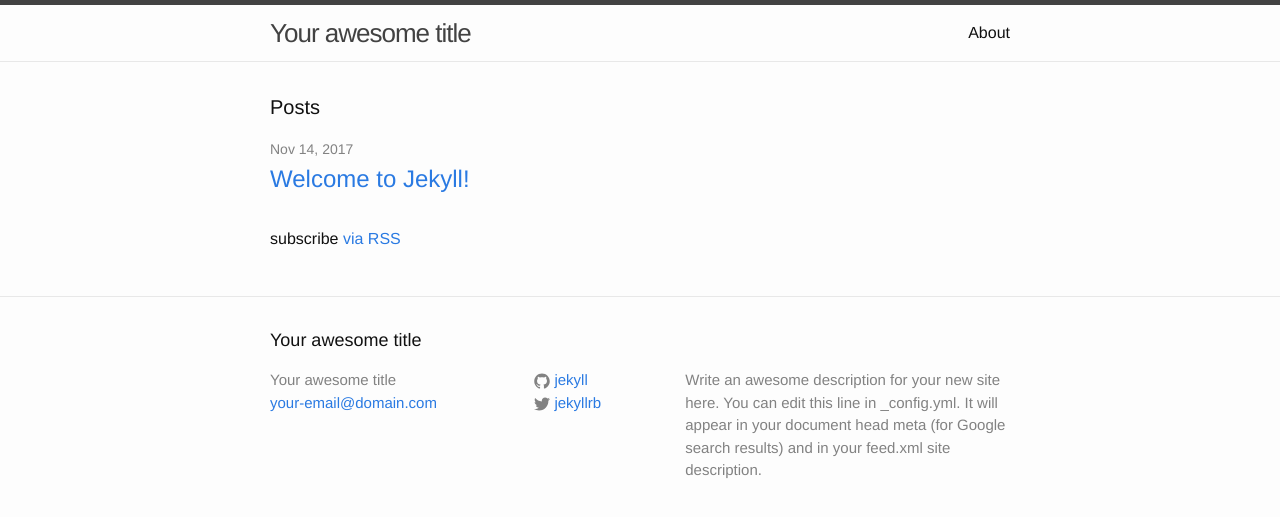
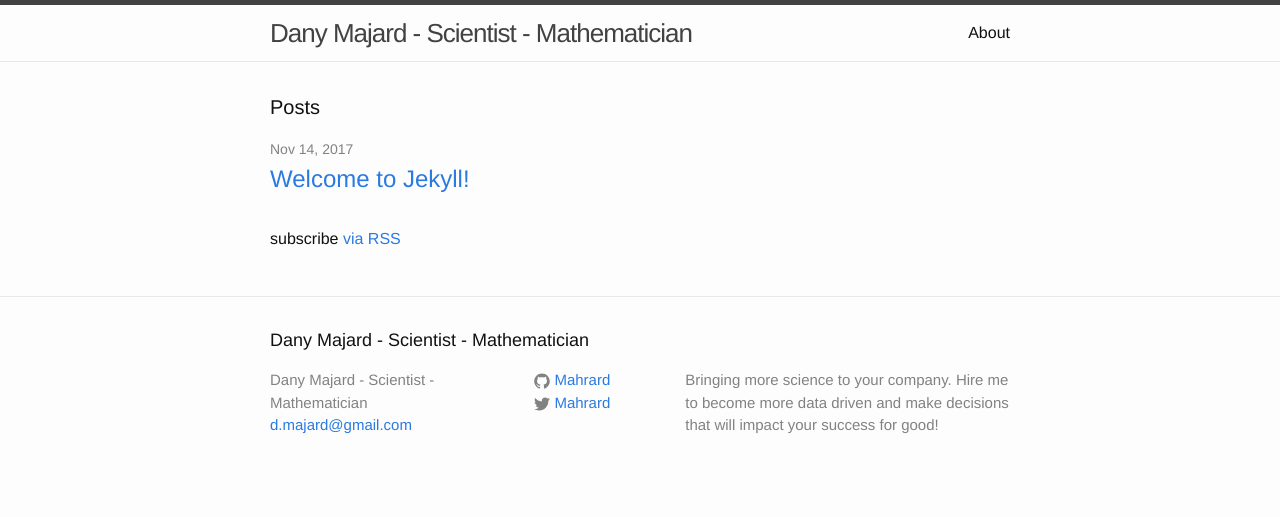
Before and after one commit to LeData/LeData.github.io, a Jekyll site: the page built from index.html, in a window 1280 px wide. Shown: the top 517 px of the page. Built offline with Jekyll 4.4.1, drawn with Linux system fonts in a browser that asks for light colours.

Commit message:
Update _config.yml

```diff
--- a/_config.yml
+++ b/_config.yml
@@ -6,16 +6,15 @@
 # 'jekyll serve'. If you change this file, please restart the server process.
 
 # Site settings
-title: Your awesome title
-email: your-email@domain.com
+title: Dany Majard - Scientist - Mathematician
+email: d.majard@gmail.com
 description: > # this means to ignore newlines until "baseurl:"
-  Write an awesome description for your new site here. You can edit this
-  line in _config.yml. It will appear in your document head meta (for
-  Google search results) and in your feed.xml site description.
+  Bringing more science to your company. Hire me to become more data driven and make decisions
+  that will impact your success for good!
 baseurl: "" # the subpath of your site, e.g. /blog
-url: "http://yourdomain.com" # the base hostname & protocol for your site
-twitter_username: jekyllrb
-github_username:  jekyll
+url: "http://www.thepathofD.com" # the base hostname & protocol for your site
+twitter_username: Mahrard
+github_username:  Mahrard
 
 # Build settings
 markdown: kramdown
```
